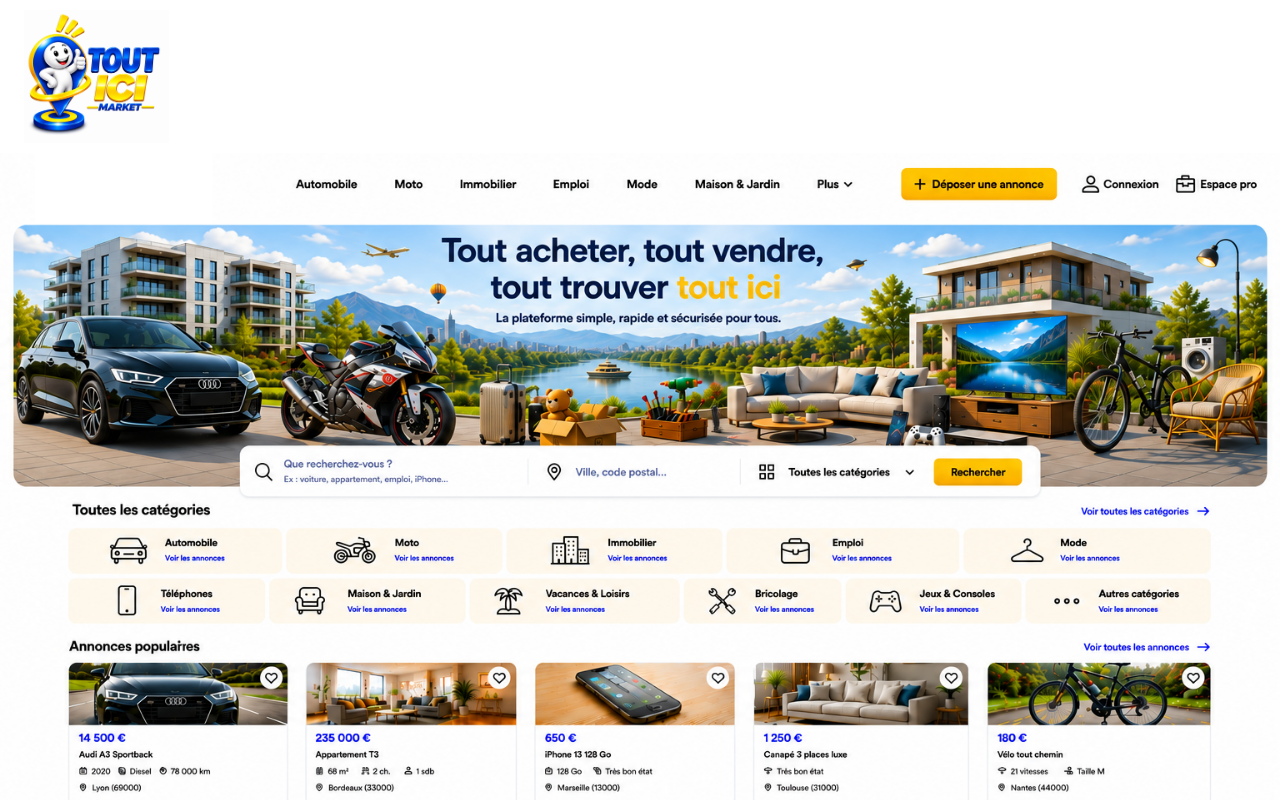
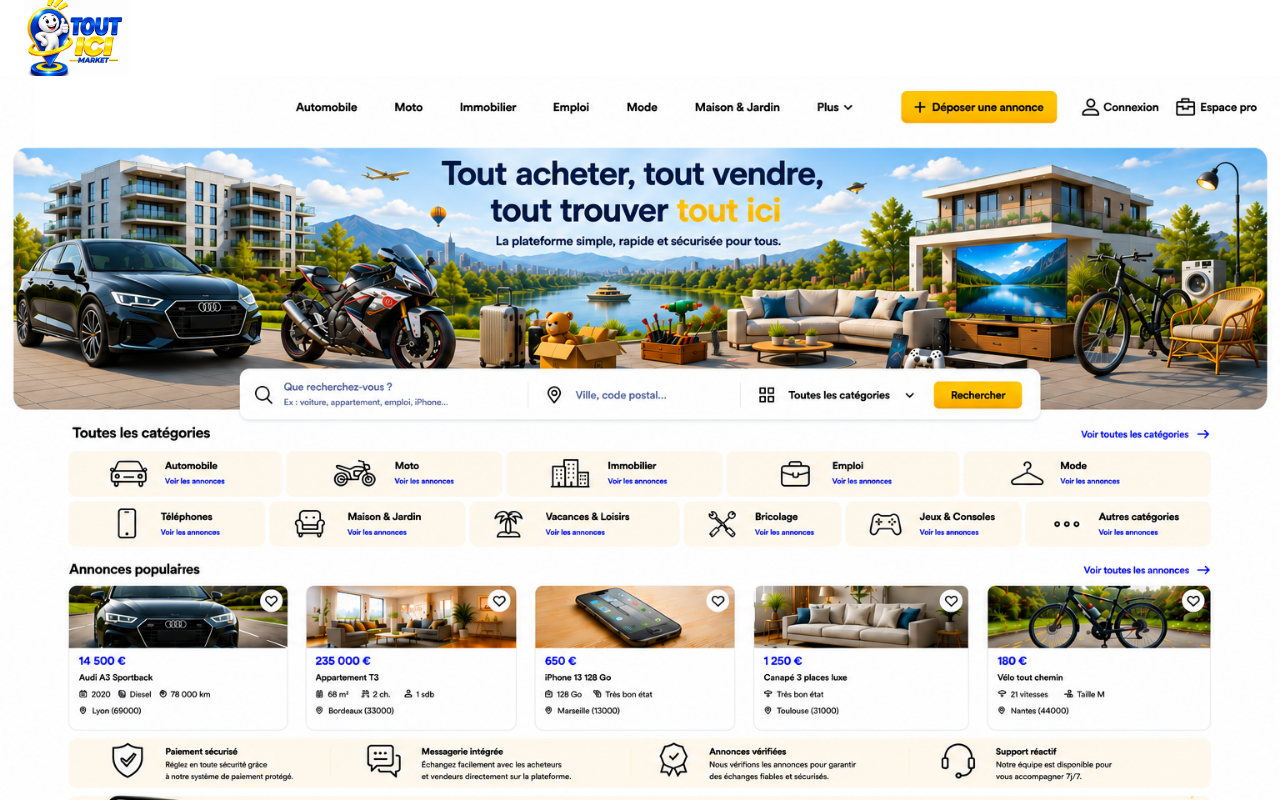
Before and after one commit to Touticimarket/tout-ici-market, a Next.js app: page / in a window 1280 px wide. Shown: the top 800 px of the page. Built offline with nearby package versions, Linux system fonts and the light colour scheme.

Commit message:
Update header styles and logo dimensions

```diff
--- a/app/layout.tsx
+++ b/app/layout.tsx
@@ -10,11 +10,12 @@ export default function RootLayout({
       <body style={{ margin: 0 }}>
         <header
           style={{
-            background: "#ffffff",
-            padding: "10px 24px",
+            height: "76px",
             display: "flex",
             alignItems: "center",
-            minHeight: "76px",
+            padding: "0 24px",
+            background: "#ffffff",
+            boxSizing: "border-box",
           }}
         >
           <a href="/" aria-label="Accueil TOUT ICI MARKET">
@@ -22,14 +23,13 @@ export default function RootLayout({
               src="/public/573d5360-613f-4829-a940-affaa4dcfd7e.png"
               alt="TOUT ICI MARKET"
               style={{
-                width: "145px",
+                width: "105px",
                 height: "auto",
                 display: "block",
               }}
             />
           </a>
         </header>
-
         {children}
       </body>
     </html>
```
